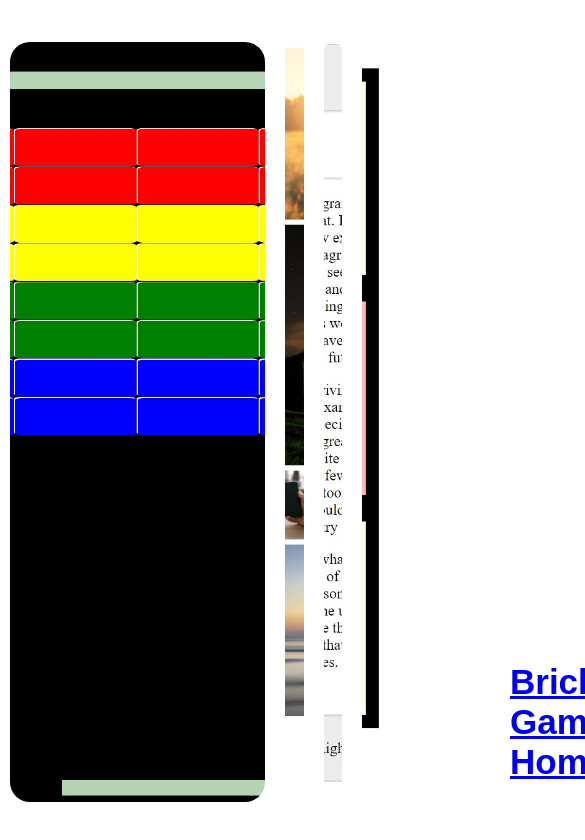
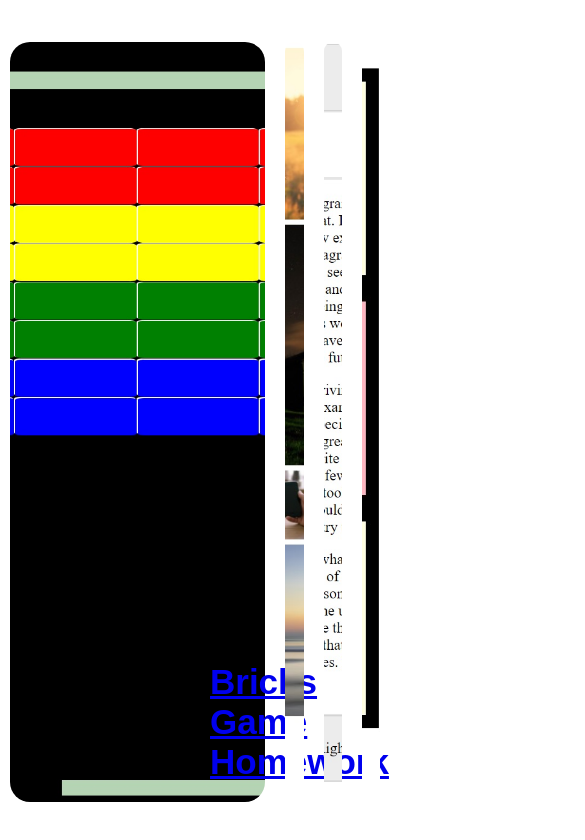
Before and after one commit to 0xkianu/DC_Oct8_Homework-Exercises, a plain HTML site: page index.html in a window 390 px wide. Shown: the top 840 px of the page, 585 px wide, since content can reach past the window. Drawn offline with Linux system fonts and the light colour scheme; a web font is replaced by a local one.

Commit message:
Media query for mobile

```diff
--- a/style.css
+++ b/style.css
@@ -42,6 +42,11 @@ body {
     opacity: 0;
 }
 
+@media only screen and (max-width: 600px) {
+    .panel h3 {
+        left: 200px;
+    }
+}
 .panel.active {
     flex: 7;
 }
```
